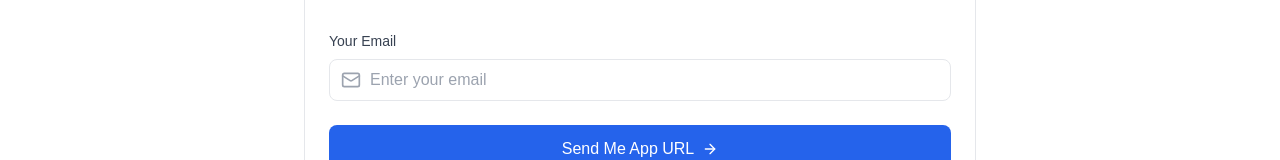
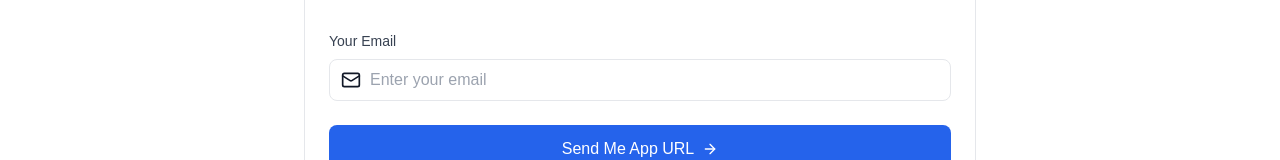
Before and after one commit to HehLul/DeepSheep, a Next.js app in the folder app/: page /launch in a window 1280 px wide. Shown: the part 234-394 px from the top of the page. Built offline with nearby package versions, Linux system fonts and the light colour scheme.

Commit message:
UPDATED email input color.

```diff
--- a/app/src/app/launch/page.js
+++ b/app/src/app/launch/page.js
@@ -155,7 +155,7 @@ export default function LaunchPage() {
                       Your Email
                     </label>
                     <div className="relative">
-                      <Mail className="absolute left-3 top-1/2 transform -translate-y-1/2 w-5 h-5 text-gray-400" />
+                      <Mail className="absolute left-3 top-1/2 transform -translate-y-1/2 w-5 h-5 text-gray-900" />
                       <input
                         type="email"
                         required
```
